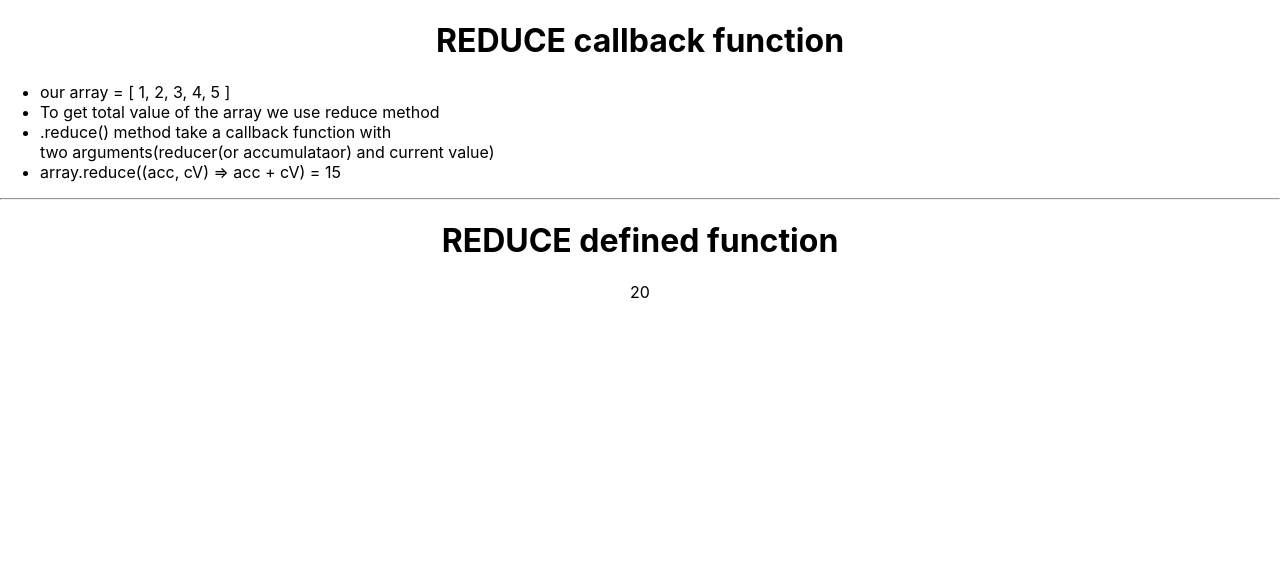
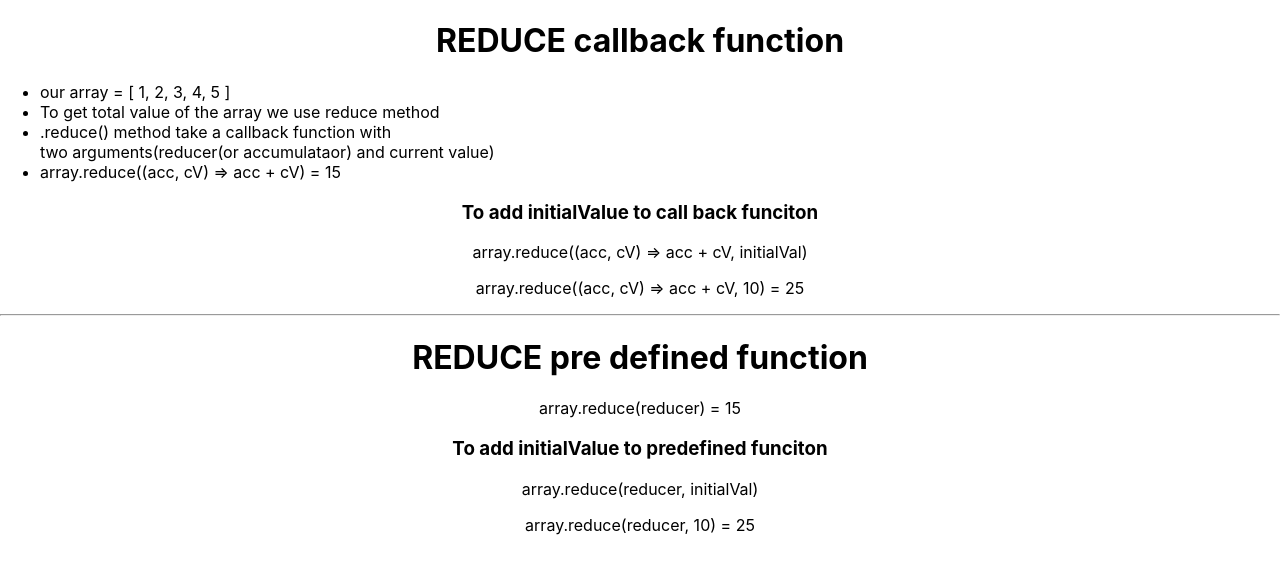
Before and after one commit to GoogleNanodegreeScholarship/reduce, a React (Create React App) app: page / in a window 1280 px wide. Shown: the top 574 px of the page. Built offline with nearby package versions, Linux system fonts and the light colour scheme.

Commit message:
Add initialValue to both callback/predefined reducer function

```diff
--- a/src/App.js
+++ b/src/App.js
@@ -1,5 +1,4 @@
 import React, { Component } from 'react';
-import logo from './logo.svg';
 import './App.css';
 
 class App extends Component {
@@ -19,9 +18,15 @@ class App extends Component {
           <li style={liStyle}>.reduce() method take a callback function with <br/>two arguments(reducer(or accumulataor) and current value)</li>
           <li style={liStyle}>array.reduce((acc, cV) => acc + cV) = {array.reduce((acc, cV) => acc + cV)}</li>
         </ul>
+          <h3>To add initialValue to call back funciton</h3>
+          <p>array.reduce((acc, cV) => acc + cV, initialVal)</p>
+          <p>array.reduce((acc, cV) => acc + cV, 10) = {array.reduce((acc, cV) => acc + cV, 10)}</p>
         <hr/>
-        <h1>REDUCE defined function</h1>
-        {array.reduce(reducer, 5)}
+        <h1>REDUCE pre defined function</h1>
+        <p>array.reduce(reducer) = {array.reduce(reducer)}</p>
+          <h3>To add initialValue to predefined funciton</h3>
+          <p>array.reduce(reducer, initialVal)</p>
+          <p>array.reduce(reducer, 10) = {array.reduce(reducer, 10)}</p>
       </div>
     );
   }
```
